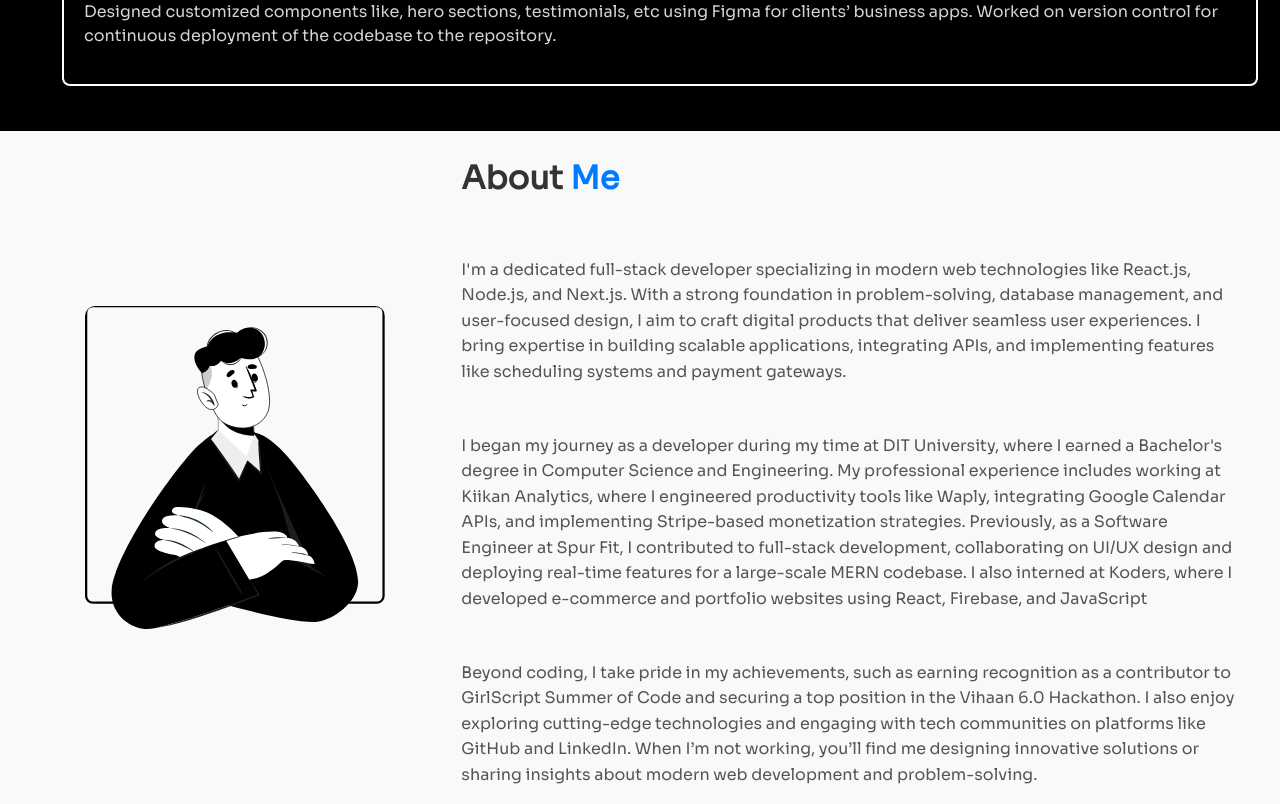
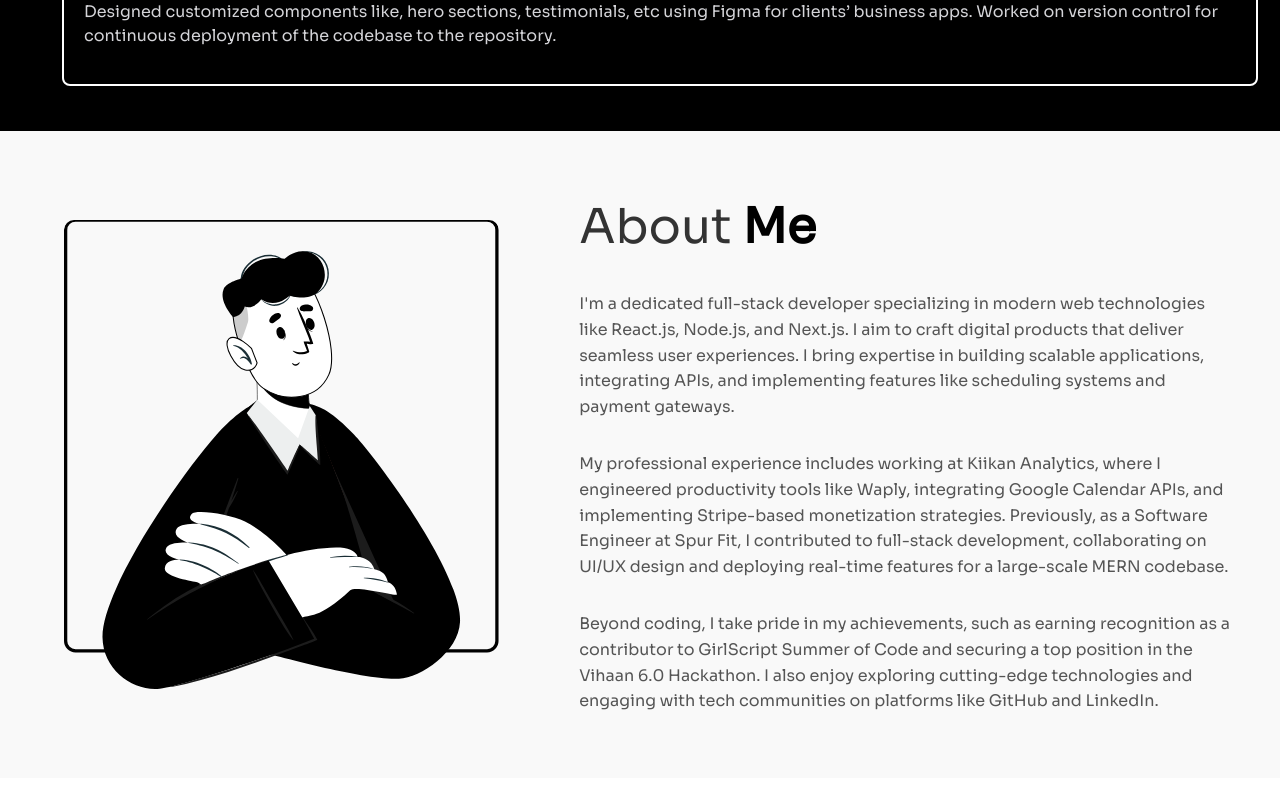
Before and after one commit to JatinBisht2308/PortFolio-Website, a React (Create React App) app in the folder portfolio2/: page / in a window 1280 px wide. Shown: the part 2460-3264 px from the top of the page. After the commit the page ends 3238 px from the top, so only its background shows below. Built offline with nearby package versions, Linux system fonts and the light colour scheme; the HTML template or start-up script is replaced by a standard one.

Commit message:
added the about me section also

```diff
--- a/portfolio2/src/components/aboutMe/About.jsx
+++ b/portfolio2/src/components/aboutMe/About.jsx
@@ -10,30 +10,24 @@
           <img src={ProfileImage} alt="Profile Illustration" />
         </div>
         <div className="about-text">
-          <h2>
+          <p className="about-title">
             About <span className="highlight">Me</span>
-          </h2>
+          </p>
           <p>
             I'm a dedicated full-stack developer specializing in modern web
-            technologies like React.js, Node.js, and Next.js. With a strong
-            foundation in problem-solving, database management, and user-focused
-            design, I aim to craft digital products that deliver seamless user
+            technologies like React.js, Node.js, and Next.js. I aim to craft digital products that deliver seamless user
             experiences. I bring expertise in building scalable applications,
             integrating APIs, and implementing features like scheduling systems
             and payment gateways.
           </p>
           <p>
-
-            I began my journey as a developer during my time at DIT University,
-            where I earned a Bachelor's degree in Computer Science and
-            Engineering. My professional experience includes working at Kiikan
+           My professional experience includes working at Kiikan
             Analytics, where I engineered productivity tools like Waply,
             integrating Google Calendar APIs, and implementing Stripe-based
             monetization strategies. Previously, as a Software Engineer at Spur
             Fit, I contributed to full-stack development, collaborating on UI/UX
             design and deploying real-time features for a large-scale MERN
-            codebase. I also interned at Koders, where I developed e-commerce
-            and portfolio websites using React, Firebase, and JavaScript
+            codebase.
           </p>
           <p>
 
@@ -41,9 +35,7 @@
             recognition as a contributor to GirlScript Summer of Code and
             securing a top position in the Vihaan 6.0 Hackathon. I also enjoy
             exploring cutting-edge technologies and engaging with tech
-            communities on platforms like GitHub and LinkedIn. When I’m not
-            working, you’ll find me designing innovative solutions or sharing
-            insights about modern web development and problem-solving.
+            communities on platforms like GitHub and LinkedIn.
           </p>
         </div>
       </div>
--- a/portfolio2/src/components/aboutMe/style.css
+++ b/portfolio2/src/components/aboutMe/style.css
@@ -10,42 +10,45 @@
 .about-content {
   display: flex;
   flex-direction: row;
-    max-width: 1200px;
   border-radius: 10px;
   gap: 2rem;
+  padding: 2rem;
 }
 
 /* Image container */
 .about-image {
-    flex: 1;
+  width: 40%;
   display: flex;
   justify-content: center;
   align-items: center;
+  padding: 2rem;
 }
 
 .about-image img {
   width: 100%;
-    max-width: 300px;
   border-radius: 10px;
 }
 
 /* Text container */
 .about-text {
-    flex: 2;
+  width: 60%;
+  height: 100%;
   display: flex;
   flex-direction: column;
-    gap: 1rem;
+  justify-content: center;
+  padding: 1rem;
 }
 
 /* Heading styles */
-  .about-text h2 {
-    font-size: 2rem;
-    font-weight: bold;
-    color: #333;
+.about-title {
+  font-size: 48px !important;
+  color: #333 !important;
+  line-height: 0 !important;
 }
 
-  .about-text h2 .highlight {
-    color: #007bff;
+.about-title .highlight {
+  color: #000 !important;
+  font-weight: 700 !important;
 }
 
 /* Paragraph styles */
```
Lines whose indentation alone changed are shown as unchanged.
